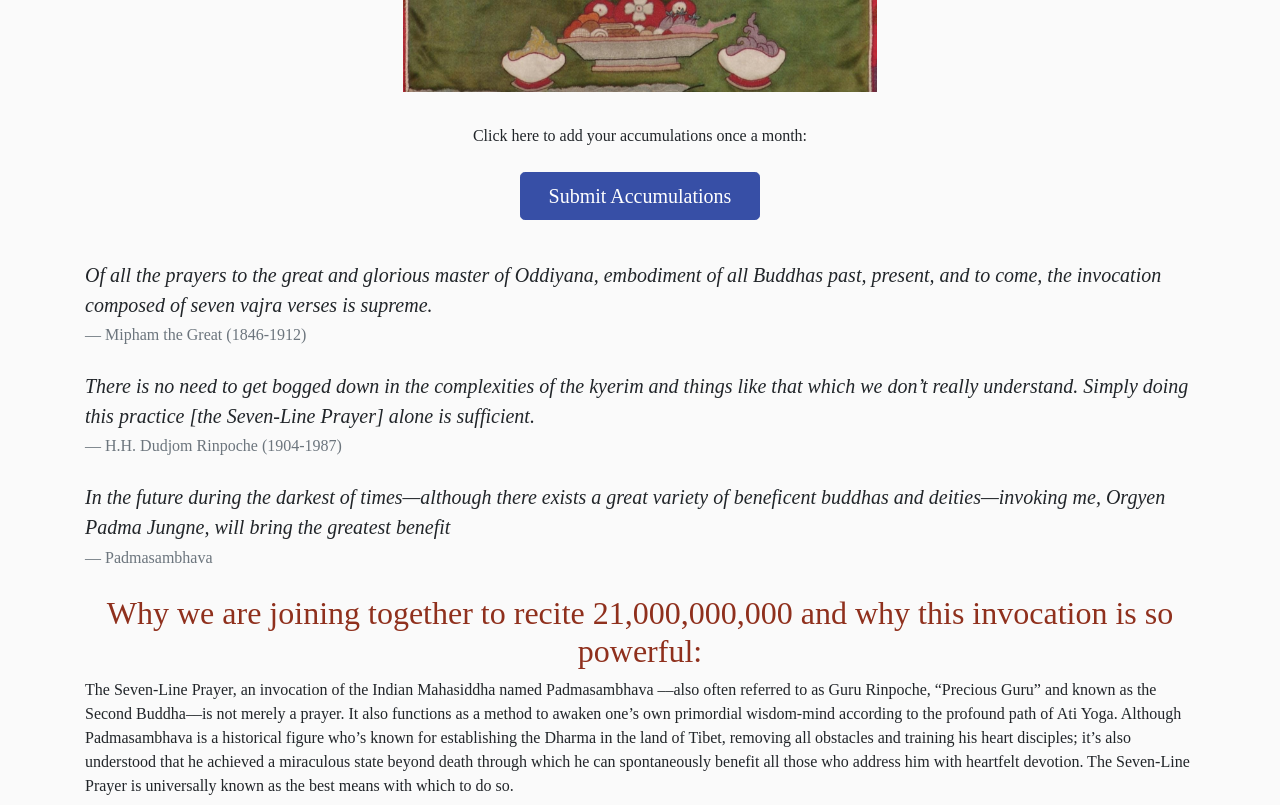
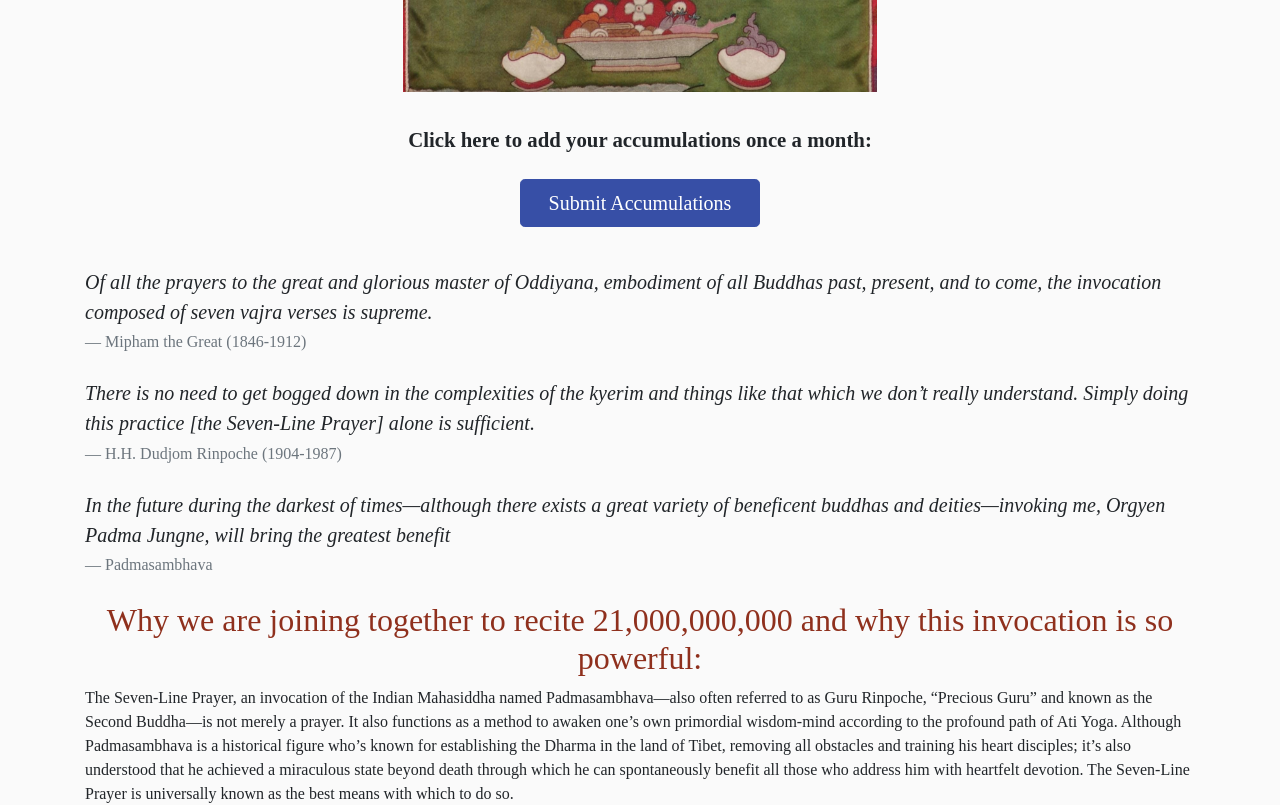
Before and after one commit to christianflorez/seven-line, a React (Create React App) app: page / in a window 1280 px wide. Shown: the part 780-1585 px from the top of the page. Built offline with nearby package versions, Linux system fonts and the light colour scheme; a web font is replaced by a local one.

Commit message:
more updates

```diff
--- a/src/screens/Home.js
+++ b/src/screens/Home.js
@@ -19,7 +19,9 @@ function Home() {
           />
         </S.CenterContainer>
         <S.CenterContainer>
-          <p>Click here to add your accumulations once a month:</p>
+          <S.CallToAction>
+            Click here to add your accumulations once a month:
+          </S.CallToAction>
           <S.AccumulationsButton
             variant="primary"
             size="lg"
@@ -49,8 +51,8 @@ function Home() {
         </h2>
         <p>
           The Seven-Line Prayer, an invocation of the Indian Mahasiddha named
-          Padmasambhava ––also often referred to as Guru Rinpoche, “Precious
-          Guru” and known as the Second Buddha––is not merely a prayer. It also
+          Padmasambhava—also often referred to as Guru Rinpoche, “Precious Guru”
+          and known as the Second Buddha—is not merely a prayer. It also
           functions as a method to awaken one’s own primordial wisdom-mind
           according to the profound path of Ati Yoga. Although Padmasambhava is
           a historical figure who’s known for establishing the Dharma in the
@@ -58,7 +60,7 @@ function Home() {
           disciples; it’s also understood that he achieved a miraculous state
           beyond death through which he can spontaneously benefit all those who
           address him with heartfelt devotion. The Seven-Line Prayer is
-          universally known as the best means with which to do so.{" "}
+          universally known as the best means with which to do so.
         </p>
         <p>
           One special revealer of Padmasambhava’s hidden treasure teachings in
@@ -72,7 +74,7 @@ function Home() {
         <S.EmphasizedParagraph>
           The most important activity to help dispel imminent global obstacles
           to peace and harmony, as well as environmental problems, disease and
-          instability, is to recite and accumulate the Seven-Line Prayer.{" "}
+          instability, is to recite and accumulate the Seven-Line Prayer.
         </S.EmphasizedParagraph>
         <p>
           At the time when Rinpoche last spoke of this in early 2018, he
@@ -86,11 +88,11 @@ function Home() {
           Since up until now there has not been enough of an outreach, the
           current count is at almost 10 million. Although there is still a long
           way to go to achieve 21 billion, if everyone joins in with joyful
-          diligence it is certain that we can accomplish our goal.{" "}
+          diligence it is certain that we can accomplish our goal.
         </p>
         <p>
-          Each person who joins a vast collective accumulation like this––no
-          matter the amount they contribute––gathers the same merit as if they
+          Each person who joins a vast collective accumulation like this—no
+          matter the amount they contribute—gathers the same merit as if they
           had achieved the total on their own.
         </p>
         <p>
--- a/src/screens/Teachings/JamgonMipham.js
+++ b/src/screens/Teachings/JamgonMipham.js
@@ -77,7 +77,7 @@ function JamgonMipham() {
             faults
           </p>
           <p>And from the blessings of accomplished gurus. </p>
-          <p>To seek it elsewhere––you should understand––is folly. </p>
+          <p>To seek it elsewhere—you should understand—is folly. </p>
           <p>And, </p>
           <p>Moreover it is coemergent and ineffable.</p>
           <p>You find it nowhere else</p>
--- a/src/screens/styles.js
+++ b/src/screens/styles.js
@@ -10,6 +10,11 @@ export const CenterContainer = styled.div`
 
 export const MainHeader = styled.h1`
   margin: 2rem 0 3rem 0;
+`;
+
+export const CallToAction = styled.p`
+  font-size: 1.3rem;
+  font-weight: bold;
 `;
 
 export const EmphasizedParagraph = styled.p`
```
